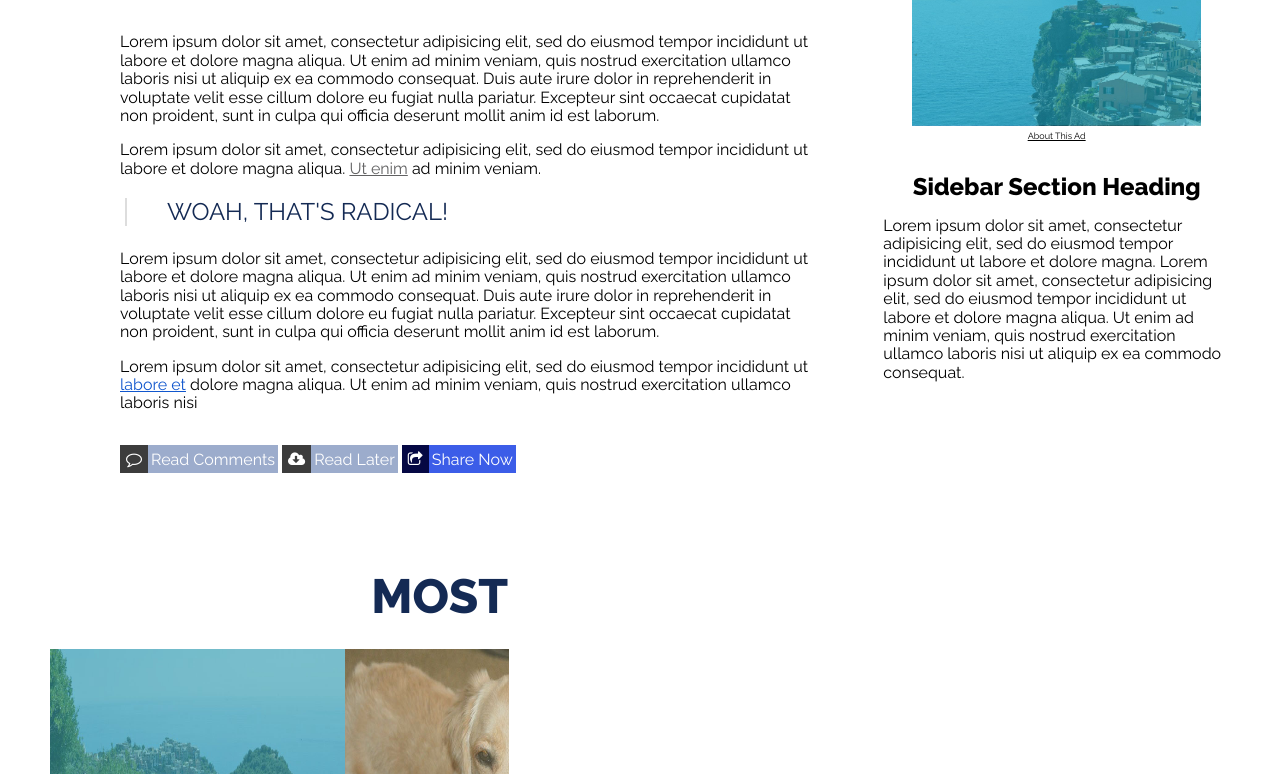
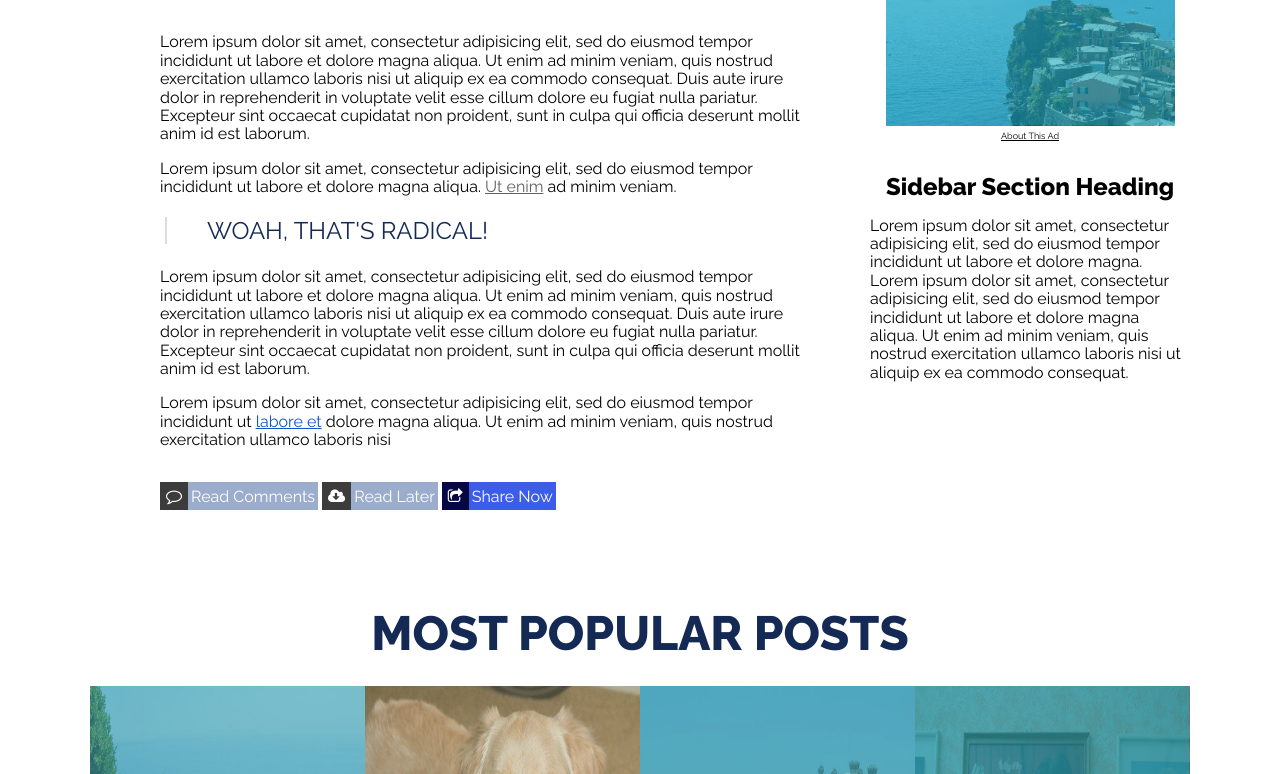
Before and after one commit to davidcawton/05-surf-and-paddle, a plain HTML site: page index.html in a window 1280 px wide. Shown: the part 714-1488 px from the top of the page. Drawn offline with nearby package versions, Linux system fonts and the light colour scheme.

Commit message:
Fixed width and footer issue

```diff
--- a/app.css
+++ b/app.css
@@ -2,6 +2,8 @@
 html {
   box-sizing: border-box;
   font-family: 'Raleway', sans-serif;
+  max-width: 1200px;
+  margin: auto;
 }
 *, *:before, *:after {
   box-sizing: inherit;
@@ -11,7 +13,7 @@ html {
 /*** NAVIGATION***/
 
 body {
-  margin: 50px;
+  margin: 50px 50px 0;
 }
 
 nav {
@@ -273,7 +275,6 @@ aside {
   font-size: 3rem;
 }
 
-
 .bottom {
   display: flex;
   flex-direction: row;
```
Also changed, not shown: index.html (+0 -1 lines).
